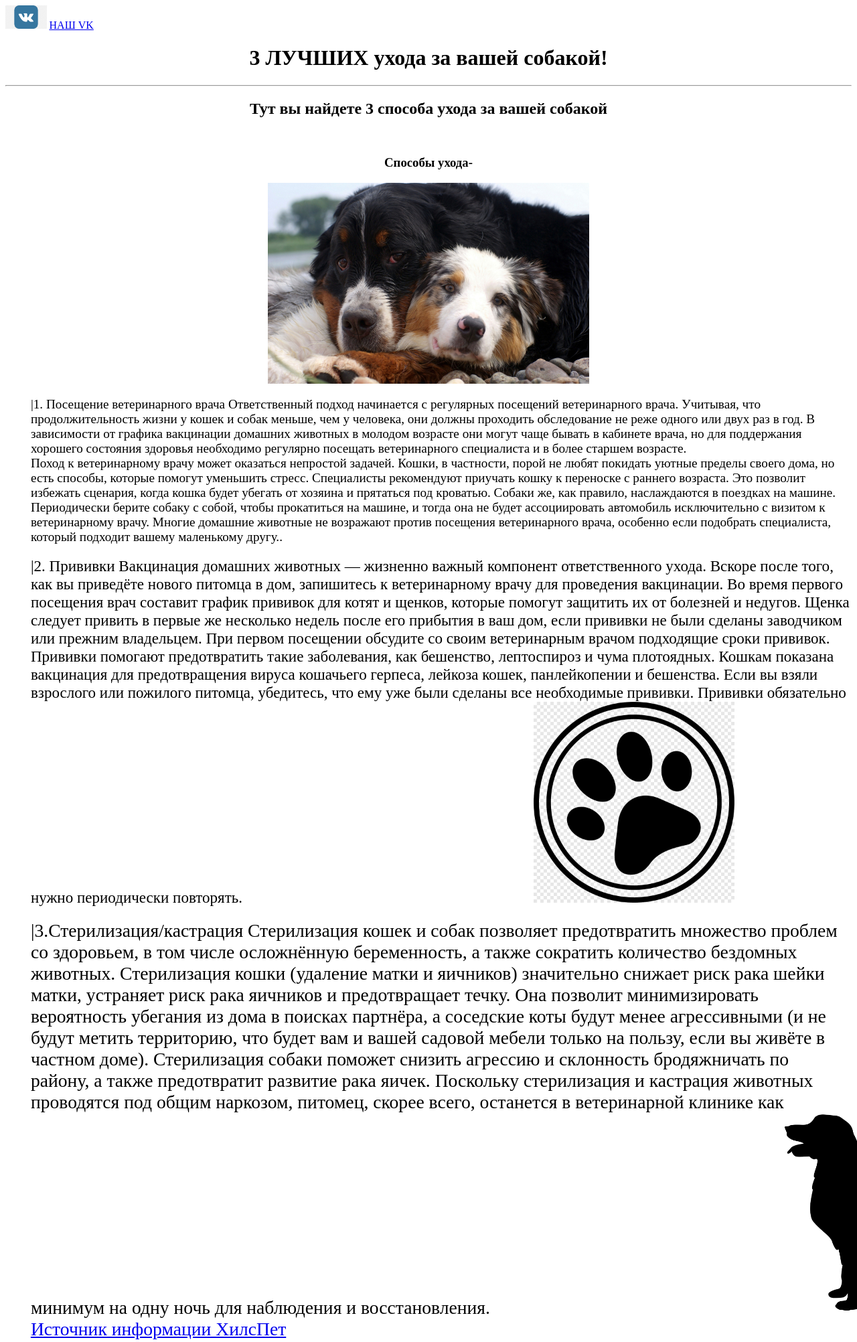
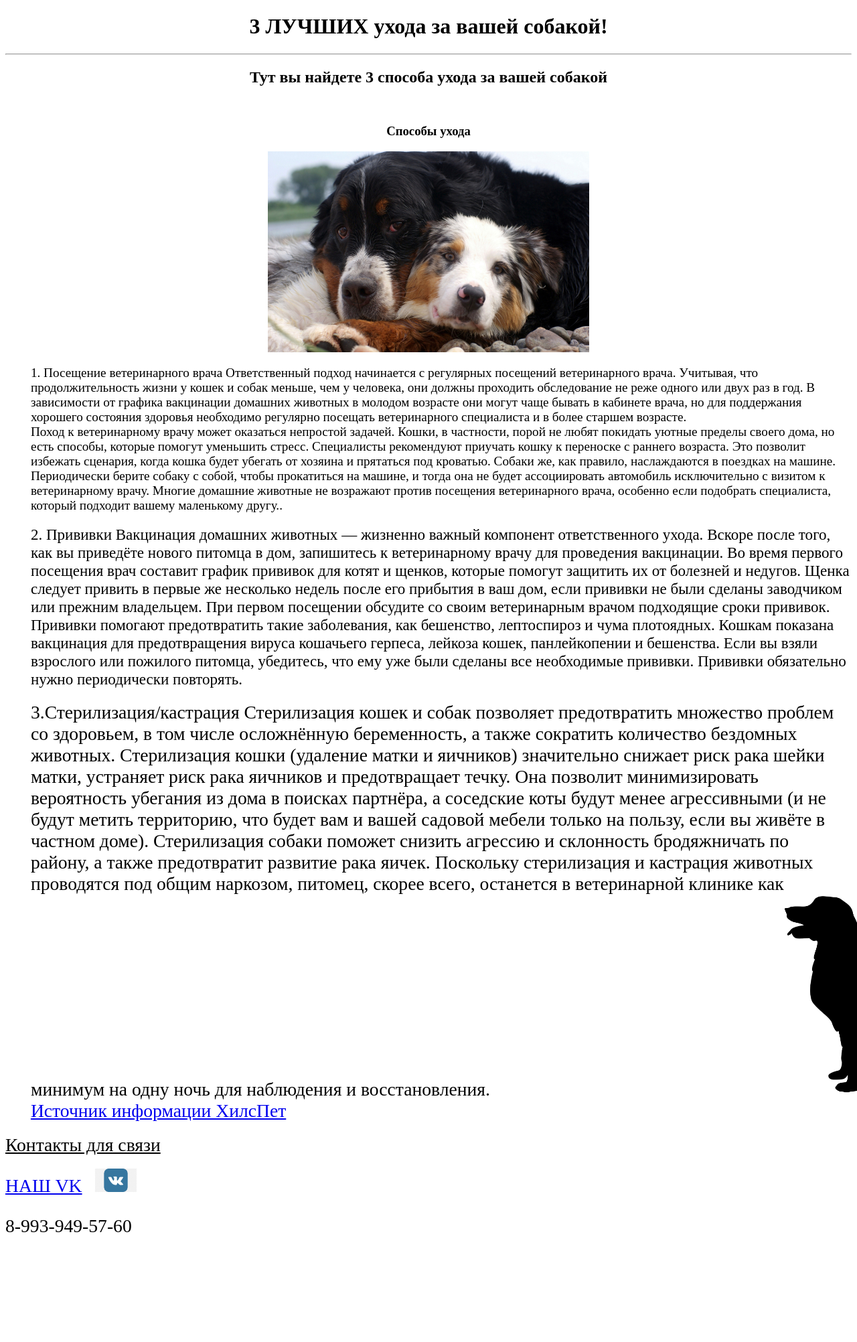
Before and after one commit to DAVITTURKIN/SiteForPets, a plain HTML site: page index.html in a window 1280 px wide. Shown: the top 2004 px of the page at 67% size. After the commit the page ends 1874 px from the top, so only its background shows below. Drawn offline with Linux system fonts and the light colour scheme.

Commit message:
Add files via upload
ОБНОВА

```diff
--- a/index.html
+++ b/index.html
@@ -4,17 +4,32 @@
     <title>
         Уход за питомцами
     </title>
+    <link rel="apple-touch-icon" sizes="57x57" href="apple-icon-57x57.png">
+    <link rel="apple-touch-icon" sizes="60x60" href="apple-icon-60x60.png">
+    <link rel="apple-touch-icon" sizes="72x72" href="apple-icon-72x72.png">
+    <link rel="apple-touch-icon" sizes="76x76" href="apple-icon-76x76.png">
+    <link rel="apple-touch-icon" sizes="114x114" href="apple-icon-114x114.png">
+    <link rel="apple-touch-icon" sizes="120x120" href="apple-icon-120x120.png">
+    <link rel="apple-touch-icon" sizes="144x144" href="apple-icon-144x144.png">
+    <link rel="apple-touch-icon" sizes="152x152" href="apple-icon-152x152.png">
+    <link rel="apple-touch-icon" sizes="180x180" href="apple-icon-180x180.png">
+    <link rel="icon" type="image/png" sizes="192x192"  href="android-icon-192x192.png">
+    <link rel="icon" type="image/png" sizes="32x32" href="favicon-32x32.png">
+    <link rel="icon" type="image/png" sizes="96x96" href="favicon-96x96.png">
+    <link rel="icon" type="image/png" sizes="16x16" href="favicon-16x16.png">
+    <link rel="manifest"href="manifest.json">
+    <meta name="msapplication-TileColor" content="#ffffff">
+    <meta name="msapplication-TileImage" content="ms-icon-144x144.png">
+    <meta name="theme-color" content="#ffffff">
 </head>
 <body>
-    <img style="position: relative;width 35px;height: 35px;left:0%;"  src="img/11111.png">
-    <a href="https://vk.com/ti_lox_esli_prochel">НАШ VK</a>
     <h1 style="position: relative;text-align: center;">3 ЛУЧШИХ ухода за вашей собакой!</h1>
     <hr>
     <h2 style="position: relative;text-align: center;">Тут вы найдете 3 способа ухода за вашей собакой</h2>
     <br>
-    <h3 style="position: relative;text-align: center;">Способы ухода-</h3>
+    <h3 style="position: relative;text-align: center;">Способы ухода</h3>
     <img style="position: relative;width 750px;height: 300px;left:31%;"  src="img/img1.png">
-    <p style="position: relative;Left: 3%;width: 97%;"><big> |1. Посещение ветеринарного врача
+    <p style="position: relative;Left: 3%;width: 97%;"><big> 1. Посещение ветеринарного врача
     Ответственный подход начинается с регулярных посещений ветеринарного врача. Учитывая,
     что продолжительность жизни у кошек и собак меньше, чем у человека, они должны проходить
     обследование не реже одного или двух раз в год. В зависимости от графика вакцинации домашних животных
@@ -29,7 +44,7 @@
     автомобиль исключительно с визитом к ветеринарному врачу. Многие домашние животные не возражают против
     посещения ветеринарного врача, особенно если подобрать специалиста, который подходит вашему
     маленькому другу..</p>
-    <p style="position: relative;Left: 3%;width: 97%;"><big> |2. Прививки
+    <p style="position: relative;Left: 3%;width: 97%;"><big> 2. Прививки
     Вакцинация домашних животных — жизненно важный компонент ответственного ухода. Вскоре после того, как вы
     приведёте нового питомца в дом, запишитесь к ветеринарному врачу для проведения вакцинации. Во время первого
     посещения врач составит график прививок для котят и щенков, которые помогут защитить их от болезней и недугов.
@@ -39,8 +54,7 @@
     показана вакцинация для предотвращения вируса кошачьего герпеса, лейкоза кошек, панлейкопении и бешенства. Если вы
     взяли взрослого или пожилого питомца, убедитесь, что ему уже были сделаны все необходимые прививки. Прививки
     обязательно нужно периодически повторять.
-    <img style="position: relative;width 750px;height: 300px;left:35%;"  src="img/lapa.png">
-    <p style="position: relative;Left: 3%;width: 97%;"><big> |3.Стерилизация/кастрация
+    <p style="position: relative;Left: 3%;width: 97%;"><big> 3.Стерилизация/кастрация
     Стерилизация кошек и собак позволяет предотвратить множество проблем со здоровьем, в том числе осложнённую беременность,
     а также сократить количество бездомных животных. Стерилизация кошки (удаление матки и яичников) значительно снижает риск
     рака шейки матки, устраняет риск рака яичников и предотвращает течку. Она позволит минимизировать вероятность убегания из
@@ -52,5 +66,9 @@
     <img style="position: relative;width 750px;height: 300px;left:35%;"  src="img/122.png">
     <br>
     <a href="https://www.hillspet.ru/pet-care/routine-care/10-responsible-pet-care-tips">Источник информации ХилсПет</a>
+    <p><u>Контакты для связи</u><right></right></p>
+    <a style="position: relative;left: 0%;" href="https://vk.com/ti_lox_esli_prochel">НАШ VK</a>
+    <img style="position: relative;width 35px;height: 35px;left:1%;"  src="img/11111.png">
+    <p><right>8-993-949-57-60</right></p>
 </body>
 </html>
```
